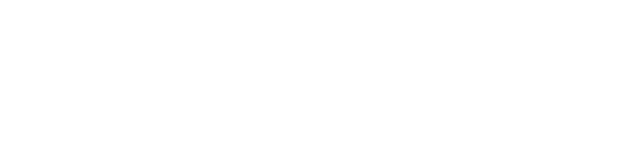
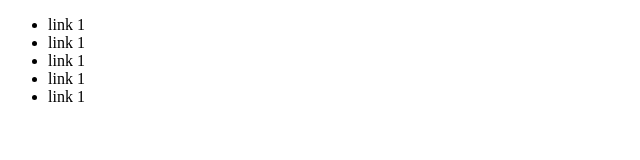
Before and after one commit to Dannie-Tran/Capstone, a plain HTML site: page Capstone.html in a window 1280 px wide. Shown: the whole page, without its empty margins (0-640 px from the left). Drawn offline with Linux system fonts and the light colour scheme.

Commit message:
bun nen sua

```diff
--- a/Capstone.html
+++ b/Capstone.html
@@ -6,9 +6,16 @@
     <title>Document</title>
 </head>
 <body>
-    <!-- DEMO -->
-    <header></header>
-    <section></section>
-    <footer></footer>
+   <header>
+    <nav>
+        <ul>
+            <li>link 1</li>
+            <li>link 1</li>
+            <li>link 1</li>
+            <li>link 1</li>
+            <li>link 1</li>
+        </ul>
+    </nav>
+   </header>
 </body>
 </html>
```
